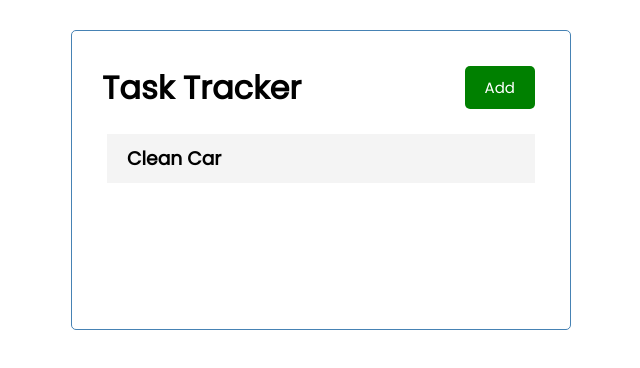
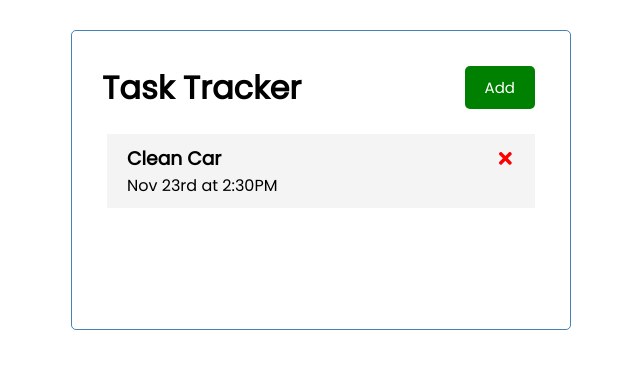
Before and after one commit to AClevel5/React-Task-Tracker, a React (Create React App) app: page / in a window 1280 px wide. Shown: the top 368 px of the page, without its empty margins (319-959 px from the left). Built offline with nearby package versions, Linux system fonts and the light colour scheme.

Commit message:
Start of delete functionality

```diff
--- a/package.json
+++ b/package.json
@@ -8,6 +8,7 @@
     "@testing-library/user-event": "^13.5.0",
     "react": "^18.2.0",
     "react-dom": "^18.2.0",
+    "react-icons": "^4.6.0",
     "react-scripts": "5.0.1",
     "web-vitals": "^2.1.4"
   },
--- a/src/App.js
+++ b/src/App.js
@@ -11,14 +11,17 @@ function App() {
       day: 'Nov 23rd at 2:30PM',
       reminder: true,
     }
+  ]);
 
-  ])
+  const deleteTask = (id) => { setTasks(tasks.filter((task) => task.id !== id)) }
+
+
 
 
   return (
     <div className="container">
       <Header />
-      <Tasks tasks={tasks} />
+      {tasks.length > 0 ? <Tasks tasks={tasks} onDelete={deleteTask} /> : 'No Tasks'}
     </div>
   );
 }
--- a/src/components/Task.js
+++ b/src/components/Task.js
@@ -1,9 +1,11 @@
+import { FaTimes } from 'react-icons/fa';
 
-
-const Task = ({ task }) => {
+const Task = ({ task, onDelete }) => {
     return (
         <div className='task'>
-            <h3>{task.text}</h3>
+            <h3>{task.text} <FaTimes style={{ color: 'red', cursor: 'pointer' }} onClick={() => onDelete(task.id)} />
+            </h3>
+            <p>{task.day}</p>
         </div>
     )
 }
--- a/src/components/Tasks.js
+++ b/src/components/Tasks.js
@@ -1,11 +1,11 @@
 import Task from "./Task"
 
-const Tasks = ({ tasks }) => {
+const Tasks = ({ tasks, onDelete }) => {
 
     return (
         <>
             {tasks.map((task) => (
-                <Task key={task.id} task={task} />
+                <Task key={task.id} task={task} onDelete={onDelete} />
             ))}
         </>
     )
```
Also changed, not shown: 1 other file (tests, documents, lock files or other folders).
